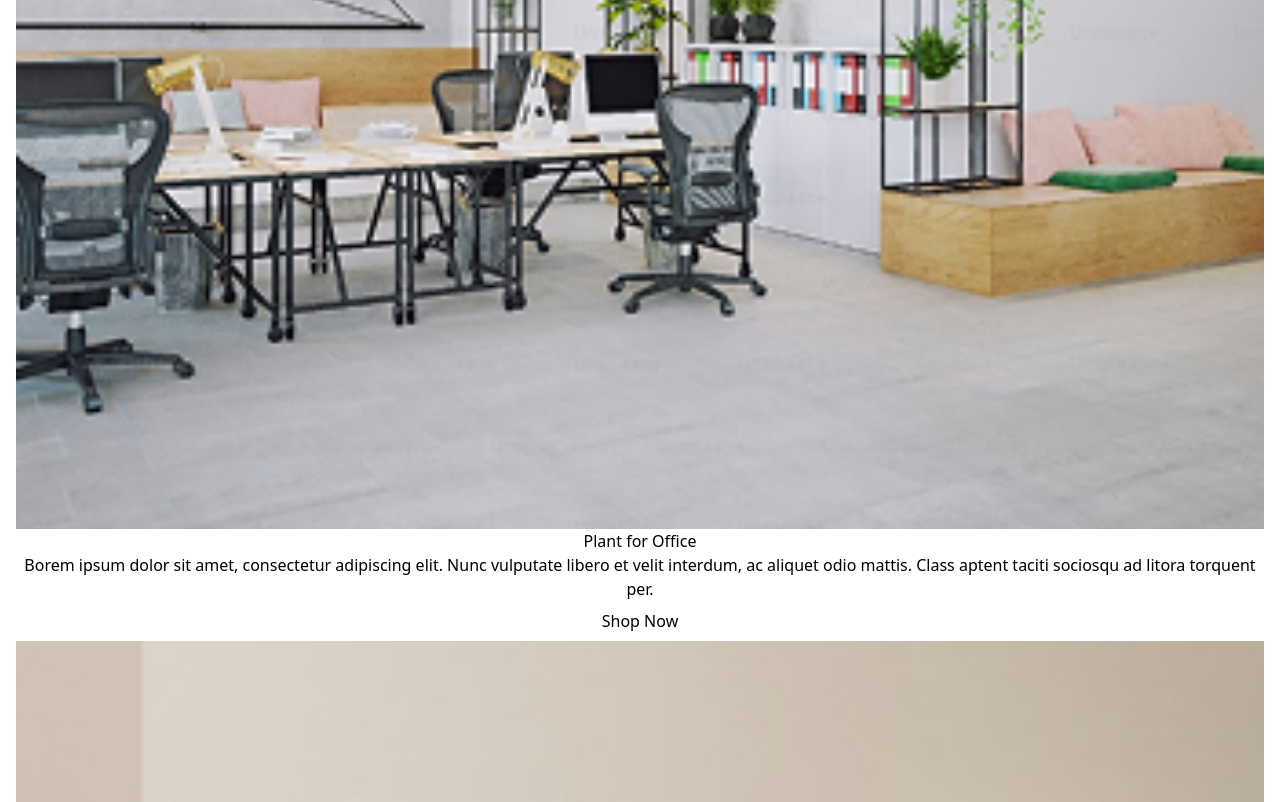
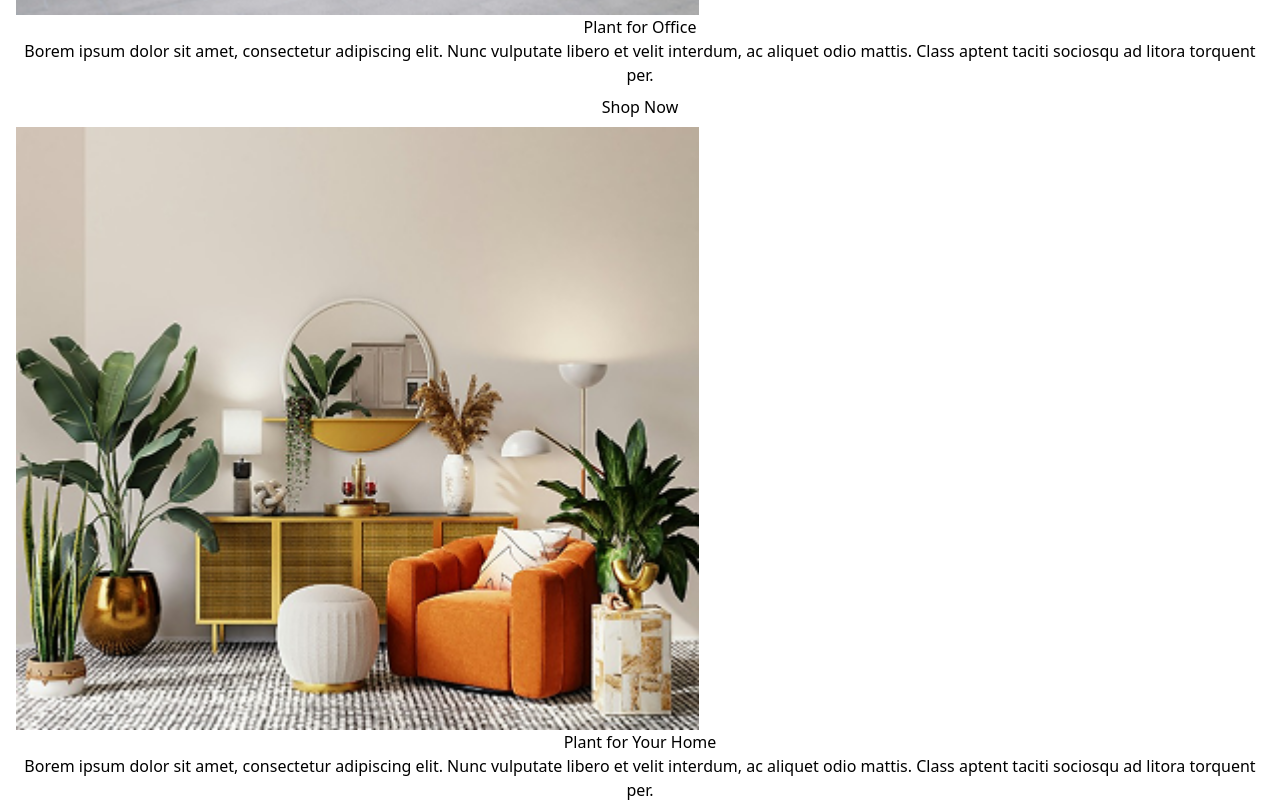
Before and after one commit to TuVoXuan/plantify, a Next.js app: page / in a window 1280 px wide. Shown: the part 5200-6002 px from the top of the page. Built offline with nearby package versions, Linux system fonts and the light colour scheme.

Commit message:
feat:shop now

```diff
--- a/src/app/page.tsx
+++ b/src/app/page.tsx
@@ -87,6 +87,23 @@ const mostPopularTree = [
     originalPrice: 25,
     discountPrice: 20,
     isNew: true,
+  },
+];
+
+const plantData = [
+  {
+    imageSrc: Rectangle75,
+    title: "Plant for Office",
+    description:
+      "Borem ipsum dolor sit amet, consectetur adipiscing elit. Nunc vulputate libero et velit interdum, ac aliquet odio mattis. Class aptent taciti sociosqu ad litora torquent per.",
+    reverse: false,
+  },
+  {
+    imageSrc: Rectangle74,
+    title: "Plant for Your Home",
+    description:
+      "Borem ipsum dolor sit amet, consectetur adipiscing elit. Nunc vulputate libero et velit interdum, ac aliquet odio mattis. Class aptent taciti sociosqu ad litora torquent per.",
+    reverse: true,
   },
 ];
 
@@ -182,54 +199,37 @@ export default function Home() {
       </section>
       {/* shop now */}
       <section>
-        <div className="p-4">
-          <div className="grid gap-10 md:grid-cols-2">
-            {/* Phần 1 */}
-            <div>
-              <div className="ml-auto xl:ml-0 mb-6">
+        <div className="container-cs px-4 sm:px-12 mb-6 md:flex md:flex-col md:items-center md:mb-8 xl:mb-[48px] gap-12 md:gap-[56px] flex flex-col ">
+          {plantData.map((plant, index) => (
+            <div
+              key={index}
+              className={`flex flex-col md:flex-row ${plant.reverse ? "md:flex-row-reverse" : ""} items-center gap-5 md:gap-12`}
+            >
+              <div className="w-full md:w-1/2">
                 <Image
-                  src={Rectangle75}
+                  src={plant.imageSrc}
                   height={568}
                   width={683}
                   alt="banner image"
-                  className="w-full h-auto md:w-[421px] md:h-[334px] xl:w-[683px] xl:h-auto"
+                  className="w-[361px] h-[319px] sm:w-[342px] sm:h-[302px] lg:w-[590px] lg:h-[521px] mx-auto"
                 />
               </div>
-              <h2 className="text-[#0F172A] text-desktop-h5 text-center">Plant for Office</h2>
-              <p className="text-body-sm text-[#64748B] text-center md:text-left mb-5 mt-3">
-                Borem ipsum dolor sit amet, consectetur adipiscing elit. Nunc vulputate libero et velit interdum, ac
-                aliquet odio mattis. Class aptent taciti sociosqu ad litora torquent per.
-              </p>
-              <div className="text-center">
-                <button className="py-2 px-6 rounded-[4px] bg-primary-500 hover:bg-primary-400 xl:px-[30.5px] xl:py-3 mx-auto">
-                  <span className="text-body-lg font-medium text-white-cs">Shop Now</span>
-                </button>
+
+              <div className="w-full md:w-1/2 flex flex-col justify-center">
+                <h2 className="text-[#0F172A] text-desktop-h5 sm:text-desktop-h4 text-center md:text-left">
+                  {plant.title}
+                </h2>
+                <p className="text-body-sm sm:text-body-md text-[#64748B] text-center md:text-left mb-5 mt-3">
+                  {plant.description}
+                </p>
+                <div className="text-center md:text-left">
+                  <button className="py-2 px-6 rounded-[4px] bg-primary-500 hover:bg-primary-400 xl:px-[30.5px] xl:py-3">
+                    <span className="text-body-lg font-medium text-white-cs">Shop Now</span>
+                  </button>
+                </div>
               </div>
             </div>
-
-            {/* Phần 2 */}
-            <div>
-              <div className="ml-auto xl:ml-0 mb-6">
-                <Image
-                  src={Rectangle74}
-                  height={568}
-                  width={683}
-                  alt="banner image"
-                  className="w-full h-auto md:w-[421px] md:h-[334px] xl:w-[683px] xl:h-auto"
-                />
-              </div>
-              <h2 className="text-[#0F172A] text-desktop-h5 text-center">Plant for Your Home</h2>
-              <p className="text-body-sm text-[#64748B] text-center md:text-left mb-5 mt-3">
-                Borem ipsum dolor sit amet, consectetur adipiscing elit. Nunc vulputate libero et velit interdum, ac
-                aliquet odio mattis. Class aptent taciti sociosqu ad litora torquent per.
-              </p>
-              <div className="text-center">
-                <button className="py-2 px-6 rounded-[4px] bg-primary-500 hover:bg-primary-400 xl:px-[30.5px] xl:py-3 mx-auto">
-                  <span className="text-body-lg font-medium text-white-cs">Shop Now</span>
-                </button>
-              </div>
-            </div>
-          </div>
+          ))}
         </div>
       </section>
     </main>
```
